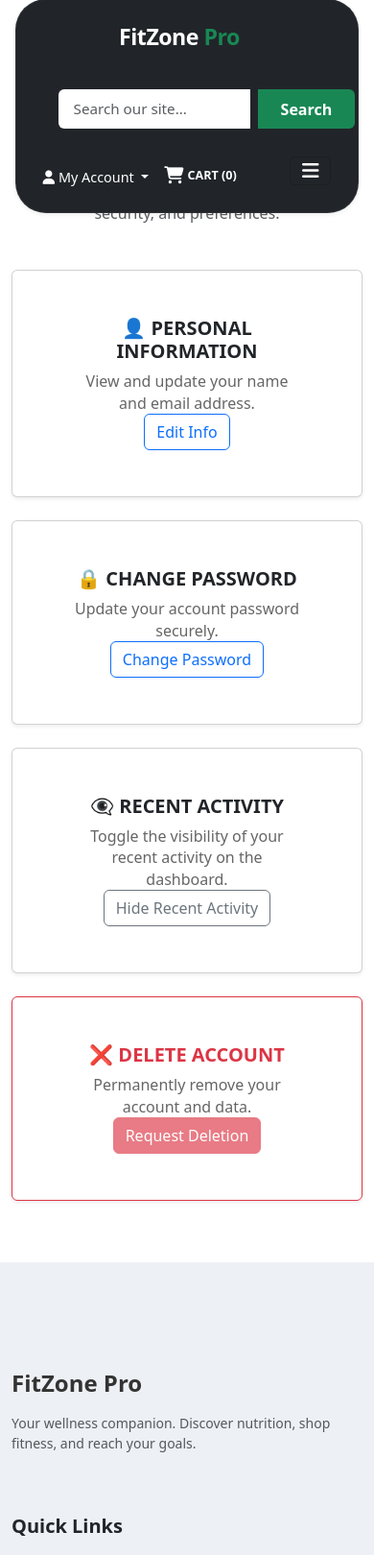
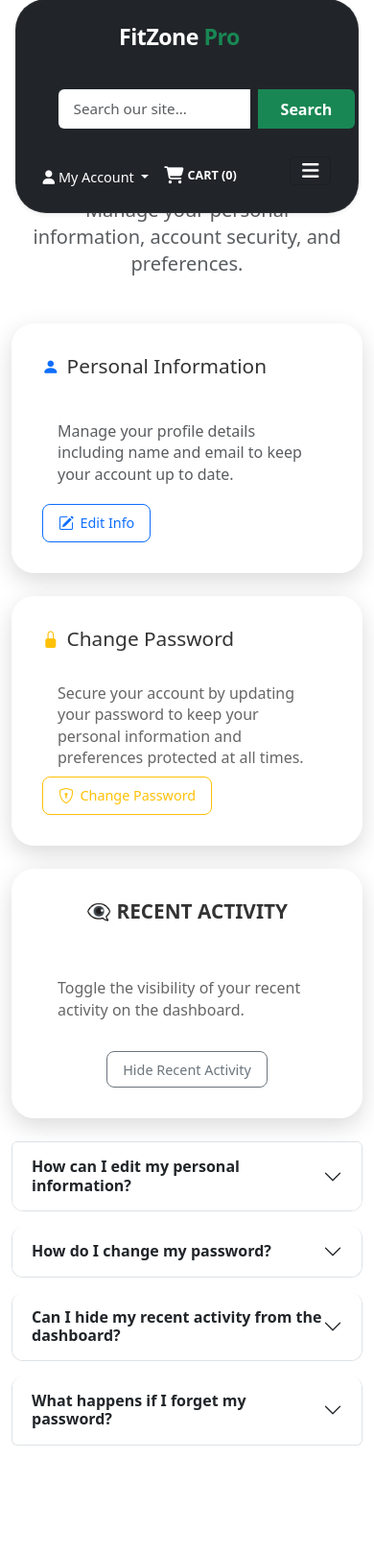
Before and after one commit to Danut89/Milestone-Project-4, a Django app: page /profile/settings/ in a window 390 px wide. Shown: the part 17-1637 px from the top of the page at 96% size. Run offline with Django 5.2, Linux system fonts and the light colour scheme; the visitor is signed in with stand-in values (Sample User, id 1); data that the repository does not hold is empty; some libraries are stand-ins or nearby versions.

Commit message:
💡 Redesigned Settings Page: Replaced delete feature with responsive FAQ accordion, aligned cards with dashboard design, and enhanced UX consistency

```diff
--- a/profiles/static/profiles/profiles.css
+++ b/profiles/static/profiles/profiles.css
@@ -1,4 +1,6 @@
-/* 💎 Final Polished Dashboard Styles */
+/* ===========================
+   Dashboard Styles
+============================= */
 .dashboard-card {
   background: rgba(255, 255, 255, 0.96);
   backdrop-filter: blur(8px);
@@ -155,3 +157,33 @@
   padding: 2rem;
   margin-bottom: 2rem;
 }
+
+/* ===========================
+   Settings page Styles
+============================= */
+/* ⚙️ Settings Page Enhancements */
+
+/* Use consistent spacing and hierarchy */
+.dashboard-welcome h1 {
+  font-size: 2rem;
+  display: flex;
+  align-items: center;
+  justify-content: center;
+  gap: 0.5rem;
+}
+
+.dashboard-welcome i {
+  font-size: 1.4rem;
+  color: var(--primary-color);
+}
+
+/* Optional variation for delete card */
+.dashboard-card.border-danger {
+  border: 1px solid var(--color-danger, #dc3545);
+}
+
+/* Modal alignment override (ensure spacing is clean) */
+.modal-title i {
+  font-size: 1.2rem;
+  vertical-align: middle;
+}
--- a/profiles/templates/profiles/settings.html
+++ b/profiles/templates/profiles/settings.html
@@ -1,45 +1,39 @@
+{% extends "base.html" %}
+{% load static %}
 
-
-
-{% extends "base.html" %}
-{% block title %}Profile Settings{% endblock %}
+{% block title %}Account Settings{% endblock %}
 
 {% block content %}
-<div class="container py-4 shop-header">
-  <h2 class="mb-4">⚙️ Account Settings</h2>
-  <p class="text-muted">Manage your personal information, account security, and preferences.</p>
+<section class="container py-5 dashboard-section shop-header">
+  <div class="text-center mb-5 dashboard-welcome">
+    <h1 class="fw-bold mb-2"><i class="bi bi-gear-fill text-primary me-2"></i> Account Settings</h1>
+    <p class="text-muted fs-5">Manage your personal information, account security, and preferences.</p>
+  </div>
 
-  <div class="row g-4 mt-4">
-
-    <!-- 👤 Personal Info -->
-    <div class="col-12 col-md-6">
-      <div class="card shadow-sm">
-        <div class="card-body">
-          <h5 class="card-title">👤 Personal Information</h5>
-          <p class="card-text">View and update your name and email address.</p>
-          <a href="{% url 'edit_info' %}" class="btn btn-outline-primary">Edit Info</a>
-        </div>
+  <div class="row g-4">
+    <!-- Personal Info -->
+    <div class="col-md-6">
+      <div class="dashboard-card text-center info-card">
+        <h5><i class="bi bi-person-fill text-primary"></i> Personal Information</h5>
+        <p class="text-muted">Manage your profile details including name and email to keep your account up to date.</p>
+        <a href="{% url 'edit_info' %}" class="btn btn-outline-primary"><i class="bi bi-pencil-square"></i> Edit Info</a>
       </div>
     </div>
 
-    <!-- 🔒 Password -->
-    <div class="col-12 col-md-6">
-      <div class="card shadow-sm">
-        <div class="card-body">
-          <h5 class="card-title">🔒 Change Password</h5>
-          <p class="card-text">Update your account password securely.</p>
-          <a href="{% url 'change_password' %}" class="btn btn-outline-primary">
-            Change Password
-          </a>
-        </div>
+     <!-- Change Password -->
+    <div class="col-md-6">
+      <div class="dashboard-card text-center info-card">
+        <h5><i class="bi bi-lock-fill text-warning"></i> Change Password</h5>
+        <p>Secure your account by updating your password to keep your personal information and preferences protected at all times.</p>
+        <a href="{% url 'change_password' %}" class="btn btn-outline-warning"><i class="bi bi-shield-lock"></i> Change Password</a>
       </div>
     </div>
 
-    <!-- 👁️‍🗨️ Toggle Recent Activity -->
-    <div class="col-12 col-md-6">
-      <div class="card shadow-sm">
-        <div class="card-body">
-          <h5 class="card-title">👁️‍🗨️ Recent Activity</h5>
+
+    <!-- Recent Activity -->
+    <div class="col-md-12">
+      <div class="dashboard-card text-center">
+         <h5 class="card-title">👁️‍🗨️ Recent Activity</h5>
           <p class="card-text">Toggle the visibility of your recent activity on the dashboard.</p>
           <form method="POST" action="{% url 'toggle_recent_activity' %}">
             {% csrf_token %}
@@ -47,44 +41,60 @@
               {% if user.userprofile.hide_recent_activity %}Show{% else %}Hide{% endif %} Recent Activity
             </button>
           </form>
+      </div>
+    </div>
+
+    <!-- FAQ Section -->
+    <div class="accordion mb-4" id="faqAccordion">
+    <div class="accordion-item">
+      <h2 class="accordion-header" id="faqHeading1">
+        <button class="accordion-button collapsed" type="button" data-bs-toggle="collapse" data-bs-target="#faqCollapse1" aria-expanded="false">
+          How can I edit my personal information?
+        </button>
+      </h2>
+      <div id="faqCollapse1" class="accordion-collapse collapse" data-bs-parent="#faqAccordion">
+        <div class="accordion-body">
+          To edit your personal information, click the "Edit Info" button above. You will be redirected to a form where you can update your name and email address.
         </div>
       </div>
     </div>
-
-
-    <!-- ❌ Account Deletion -->
-    <div class="col-12 col-md-6">
-      <div class="card shadow-sm border-danger">
-        <div class="card-body">
-          <h5 class="card-title text-danger">❌ Delete Account</h5>
-          <p class="card-text">Permanently remove your account and data.</p>
-          <a href="#" class="btn btn-danger disabled">Request Deletion</a>
+    <div class="accordion-item">
+      <h2 class="accordion-header" id="faqHeading2">
+        <button class="accordion-button collapsed" type="button" data-bs-toggle="collapse" data-bs-target="#faqCollapse2" aria-expanded="false">
+          How do I change my password?
+        </button>
+      </h2>
+      <div id="faqCollapse2" class="accordion-collapse collapse" data-bs-parent="#faqAccordion">
+        <div class="accordion-body">
+          Click the "Change Password" button to access the password update form. You must enter your current password and a new one to proceed.
         </div>
       </div>
     </div>
+    <div class="accordion-item">
+      <h2 class="accordion-header" id="faqHeading3">
+        <button class="accordion-button collapsed" type="button" data-bs-toggle="collapse" data-bs-target="#faqCollapse3" aria-expanded="false">
+          Can I hide my recent activity from the dashboard?
+        </button>
+      </h2>
+      <div id="faqCollapse3" class="accordion-collapse collapse" data-bs-parent="#faqAccordion">
+        <div class="accordion-body">
+          Yes! Use the "Hide Recent Activity" button in the card below. It toggles whether your orders and recipe actions appear in your dashboard.
+        </div>
+      </div>
+    </div>
+    <div class="accordion-item">
+      <h2 class="accordion-header" id="faqHeading4">
+        <button class="accordion-button collapsed" type="button" data-bs-toggle="collapse" data-bs-target="#faqCollapse4" aria-expanded="false">
+          What happens if I forget my password?
+        </button>
+      </h2>
+      <div id="faqCollapse4" class="accordion-collapse collapse" data-bs-parent="#faqAccordion">
+        <div class="accordion-body">
+          If you forget your password, click "Forgot Password?" on the login page. You will receive an email with instructions to reset it securely.
+        </div>
+      </div>
+    </div>
+  </div>
 
-  </div>
-</div>
-
-{% if request.GET.password_changed %}
-<script>
-  const toastEl = document.createElement('div');
-  toastEl.className = 'toast align-items-center text-bg-success border-0 position-fixed bottom-0 end-0 m-3';
-  toastEl.setAttribute('role', 'alert');
-  toastEl.setAttribute('aria-live', 'assertive');
-  toastEl.setAttribute('aria-atomic', 'true');
-  toastEl.innerHTML = `
-    <div class="d-flex">
-      <div class="toast-body">
-        ✅ Password changed successfully!
-      </div>
-      <button type="button" class="btn-close btn-close-white me-2 m-auto" data-bs-dismiss="toast" aria-label="Close"></button>
-    </div>
-  `;
-  document.body.appendChild(toastEl);
-  const toast = new bootstrap.Toast(toastEl);
-  toast.show();
-</script>
-{% endif %}
-
+</section>
 {% endblock %}
```
